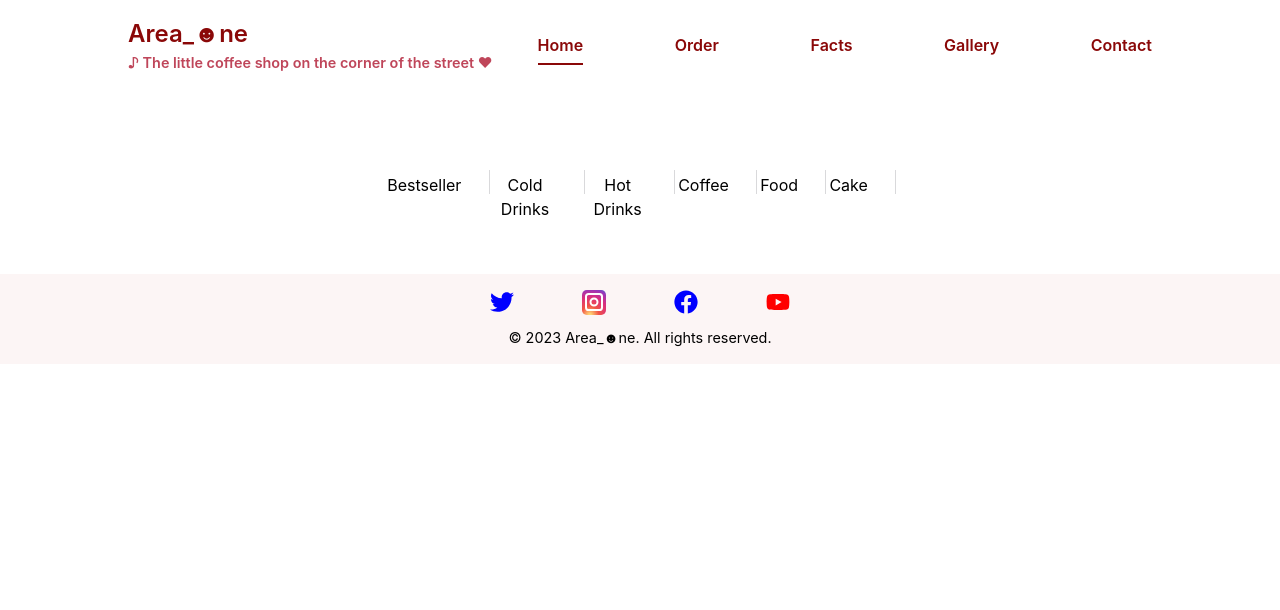
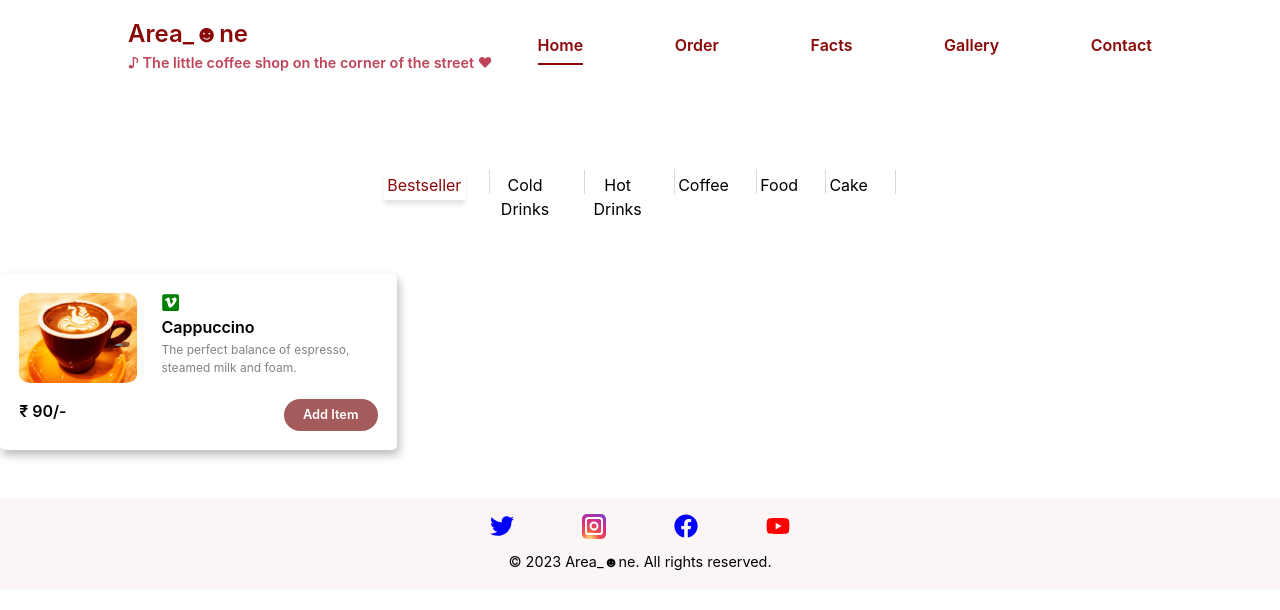
Before and after one commit to annusingh2403/area_one, a React (Create React App) app: page /order in a window 1280 px wide. Shown: the top 610 px of the page. Built offline with nearby package versions, Linux system fonts and the light colour scheme.

Commit message:
added active tabs functionality in order.js

```diff
--- a/src/components/home/main/Main.js
+++ b/src/components/home/main/Main.js
@@ -12,6 +12,7 @@ import Mocha from '../../../images/mocha.jpg';
 import Latte from '../../../images/latte.jpg';
 import { FaVimeoSquare } from "react-icons/fa";
 import Offer from '../offer/Offer';
+import { Link } from 'react-router-dom';
 
 
 const Main = () => {
@@ -40,15 +41,15 @@ const Main = () => {
             <div className='main-section-one' id='top'>
                 <div className="menu">
                     <div className="circle">
-                        <img src={Bestseller} alt="" />
+                        <Link to="/order"><img src={Bestseller} alt="" /></Link>
                     </div>
                     <p>Bestseller</p>
                     <div className="circle">
-                        <img src={Colddrinks} alt="" />
+                        <Link to='/order'><img src={Colddrinks} alt="" /></Link>
                     </div>
                     <p>Cold Drinks</p>
                     <div className="circle">
-                        <img src={Hotdrinks} alt="" />
+                        <Link to='/order'><img src={Hotdrinks} alt="" /></Link>
                     </div>
                     <p>Hot Drinks</p>
                 </div>
@@ -68,15 +69,15 @@ const Main = () => {
                 </div>
                 <div className="menu">
                     <div className="circle">
-                        <img src={Coffee} alt="" />
+                        <Link to='/order'><img src={Coffee} alt="" /></Link>
                     </div>
                     <p>Coffee</p>
                     <div className="circle">
-                        <img src={Food} alt="" />
+                        <Link to='/order'><img src={Food} alt="" /></Link>
                     </div>
                     <p>Food</p>
                     <div className="circle">
-                        <img src={Cake} alt="" />
+                        <Link to='/order'><img src={Cake} alt="" /></Link>
                     </div>
                     <p>Cake</p>
                 </div>
--- a/src/components/order/Order.css
+++ b/src/components/order/Order.css
@@ -22,10 +22,12 @@
     cursor: pointer;
     box-shadow: 0px 5px 5px .05px rgb(228, 227, 227);
     transition: all .2s ease-in;
+    color: rgb(138, 8, 8);
 }
 
 .order-navbar .order-tabs {
     cursor: pointer;
     box-shadow: 0px 5px 5px .05px rgb(228, 227, 227);
     transition: all .2s ease-in;
+    color: rgb(138, 8, 8);
 }
--- a/src/components/order/Order.js
+++ b/src/components/order/Order.js
@@ -1,11 +1,14 @@
 import React, { useState } from 'react';
 import './Order.css';
+import Cappuchino from '../../images/cappuchino.jpg';
+import { FaVimeoSquare } from "react-icons/fa";
+
 
 const Order = () => {
 
-    const [state, setState] = useState('');
+    const [state, setState] = useState('bestseller');
 
-    const orderNav = (e, param) => {
+    const orderNav = (param) => {
         setState(param);
     }
 
@@ -13,22 +16,46 @@ const Order = () => {
     <>
         <div className="order-navbar">
             <div>
-            <button className={state === "bestseller" ? "order-tabs" : '' } onClick={((e) => orderNav(e, 'bestseller'))}>Bestseller</button>
+                <button className={state === "bestseller" ? "order-tabs" : '' } onClick={((e) => orderNav('bestseller'))}>Bestseller</button>
             </div>
             <div>
-            <button className={state === "cold" ? "order-tabs" : '' } onClick={((e) => orderNav(e, 'cold'))}>Cold Drinks</button>
+                <button className={state === "cold" ? "order-tabs" : '' } onClick={((e) => orderNav('cold'))}>Cold Drinks</button>
             </div>
             <div>
-            <button className={state === "hot" ? "order-tabs" : '' } onClick={((e) => orderNav(e, 'hot'))}>Hot Drinks</button>
+                <button className={state === "hot" ? "order-tabs" : '' } onClick={((e) => orderNav('hot'))}>Hot Drinks</button>
             </div>
             <div>
-            <button className={state === "coffee" ? "order-tabs" : '' } onClick={((e) => orderNav(e, 'coffee'))}>Coffee</button>
+                <button className={state === "coffee" ? "order-tabs" : '' } onClick={((e) => orderNav('coffee'))}>Coffee</button>
             </div>
             <div>
-            <button className={state === "food" ? "order-tabs" : '' } onClick={((e) => orderNav(e, 'food'))}>Food</button>
+                <button className={state === "food" ? "order-tabs" : '' } onClick={((e) => orderNav('food'))}>Food</button>
             </div>
             <div>
-            <button className={state === "cake" ? "order-tabs" : '' } onClick={((e) => orderNav(e, 'cake'))}>Cake</button>
+                <button className={state === "cake" ? "order-tabs" : '' } onClick={((e) => orderNav('cake'))}>Cake</button>
+            </div>
+        </div>
+
+
+        <div className='order-main'>
+        <div className="products">
+                        <div className="product-top">
+                            <div className="product-img">
+                                <a href=""><img src={Cappuchino} alt="" /></a>
+                            </div>
+                            <div className="product-desc">
+                                <span className='veg'> <FaVimeoSquare/> </span>
+                                <h className="product-name">Cappuccino</h>
+                                <p className='phrase'>The perfect balance of espresso, steamed milk and foam.</p>
+                            </div>
+                        </div>
+                        <div className="product-bottom">
+                            <div className="price">
+                                ₹ 90/-
+                            </div>
+                            <div className="add-item">
+                                <button>Add Item</button>
+                            </div>
+                        </div>
                     </div>
         </div>
         </>
```
Also changed, not shown: src/components/order/Products.js (added, +12 -0 lines). Lines whose indentation alone changed are shown as unchanged.
